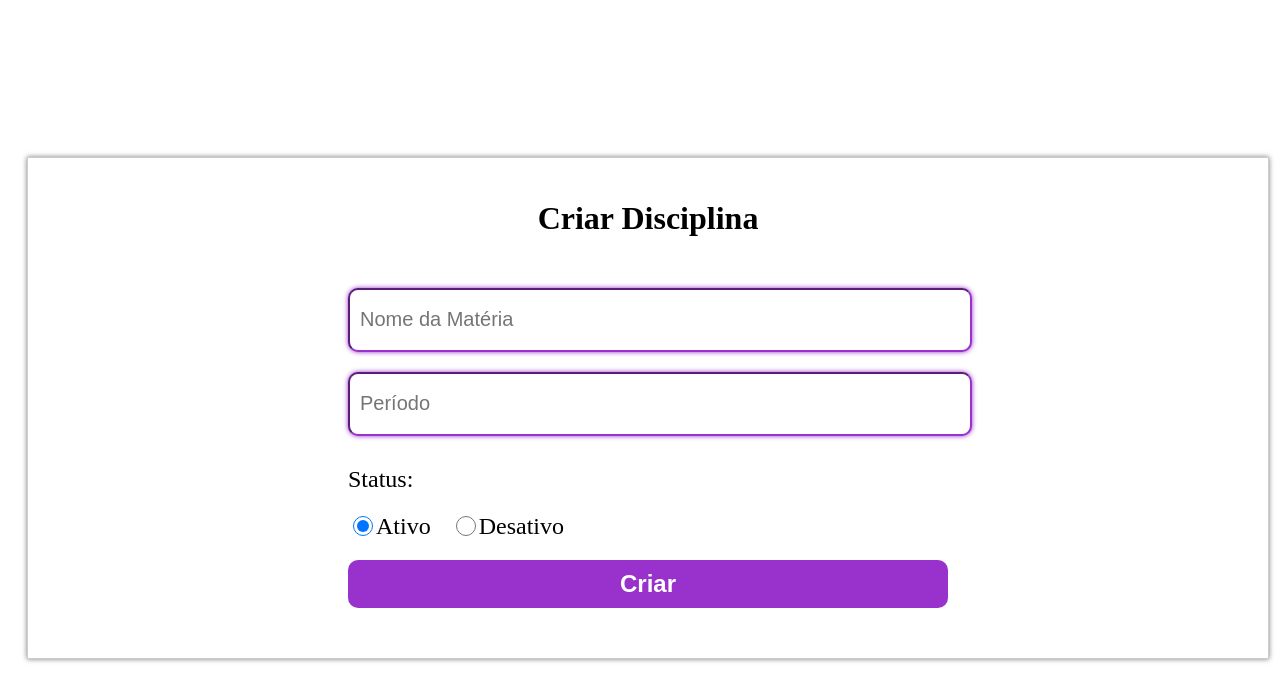
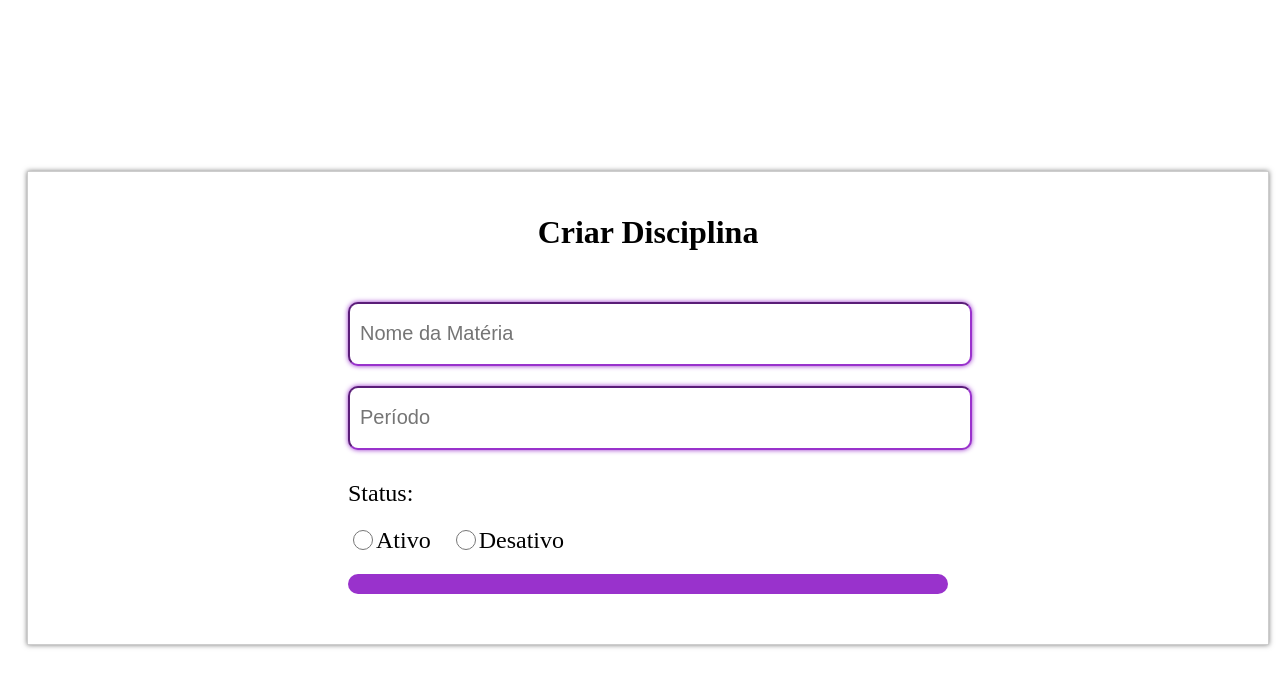
Before and after one commit to Brenda-Almeida/Projeto-Eng-Soft-II-Frontend, a React (Create React App) app: page / in a window 1280 px wide. Shown: the top 700 px of the page. Built offline with nearby package versions, Linux system fonts and the light colour scheme.

Commit message:
Finalizado a rota de criação da matéria
Co-authored-by: isabeladamiao@gmail.com <isabeladamiao@gmail.com>

```diff
--- a/package.json
+++ b/package.json
@@ -11,6 +11,7 @@
     "@types/react": "^17.0.0",
     "@types/react-dom": "^17.0.0",
     "@types/react-router-dom": "^5.1.7",
+    "axios": "^0.21.1",
     "react": "^17.0.2",
     "react-dom": "^17.0.2",
     "react-router-dom": "^5.2.0",
--- a/src/components/Button/index.tsx
+++ b/src/components/Button/index.tsx
@@ -2,12 +2,12 @@ import './styles.css';
 
 
 interface IButton {
-
+  type: string,
 }
 
-const Button: React.FC<IButton> = (props) => {
+const Button: React.FC<IButton> = (type, props) => {
   return (
-    <button>{props.children}</button>
+    <button type={props.type} >{props.children}</button>
   );
 }
 
--- a/src/pages/CreateTopic/index.tsx
+++ b/src/pages/CreateTopic/index.tsx
@@ -14,7 +14,7 @@ function RegisterTopic() {
               <Input type="text" name="topic" placeholder="Nome do Tópico" />
               <Input type="text" name="description" placeholder="Descrição" />
             </div>
-            <Button>Criar</Button>
+            <Button type="submit">Criar</Button>
           </form>
         </div>
       </div>
--- a/src/pages/RegisterSubject/index.tsx
+++ b/src/pages/RegisterSubject/index.tsx
@@ -1,27 +1,84 @@
+import React, { useState } from 'react';
+
+import api from '../../services/api';
+
 import './styles.css';
 
-import Input from '../../components/Input'
-import Button from '../../components/Button'
+import Input from '../../components/Input';
+import Button from '../../components/Button';
+
 
 function RegisterSubject () {
+
+  const [ name, setName ] = useState('');
+  const [ period, setPeriod ] = useState('');
+  const [ status, setStatus ] = useState('');
+
+  async function handleSubmit() {
+
+    const data ={
+      name: name,
+      period: period,
+      status: status,
+    }
+
+    if (name !== '' && period !== '' && status !== '') {
+      const response = await api.post('/subjects', data)
+
+      if (response.status === 200) {
+        /* window.location.href = '' */
+        alert("Cadastrado com sucesso");
+      }else{
+        alert("Não Cadastrado");
+      }
+    }else{
+
+    }
+
+  }
+
   return (
     <div className="content">
       <div className="content-form">
         <h1 className="title">Criar Disciplina</h1>
         <div className="form">
-          <form action="" >
+          <form onSubmit={handleSubmit}>
             <div className="input-text">
-              <Input type="text" name="subject" placeholder="Nome da Matéria" />
-              <Input type="text" name="period" placeholder="Período" />
+              <Input
+                type="text"
+                name="subject"
+                placeholder="Nome da Matéria"
+                value ={name}
+                onChange = { event => setName(event.target.value)}
+              />
+              <Input
+                type="text"
+                name="period"
+                placeholder="Período"
+                value ={period}
+                onChange = { event => setPeriod(event.target.value)}
+              />
             </div>
             <label htmlFor="">Status: </label>
-            <div className="input-radio">
-              <Input type="radio" name="status" value="1" checked />
+            <div className="input-radio" >
+              <Input
+                type="radio"
+                name="status"
+                value="1"
+                checked = {status === "1"}
+                onChange = { event => setStatus(event.target.value)}
+              />
               <label className="option-radio" htmlFor="">Ativo</label>
-              <Input type="radio" name="status" value="0"  />
+              <Input
+                type="radio"
+                name="status"
+                value="0"
+                checked = {status === "0"}
+                onChange = { event => setStatus(event.target.value)}
+              />
               <label htmlFor="">Desativo</label>
             </div>
-            <Button>Criar</Button>
+            <Button type="submit">Criar</Button>
           </form>
         </div>
       </div>
--- /dev/null
+++ b/src/services/api.ts
@@ -0,0 +1,7 @@
+import axios from 'axios';
+
+const api = axios.create({
+    baseURL: 'http://localhost:3333'
+})
+
+export default api
```
Also changed, not shown: 1 other file (tests, documents, lock files or other folders).
